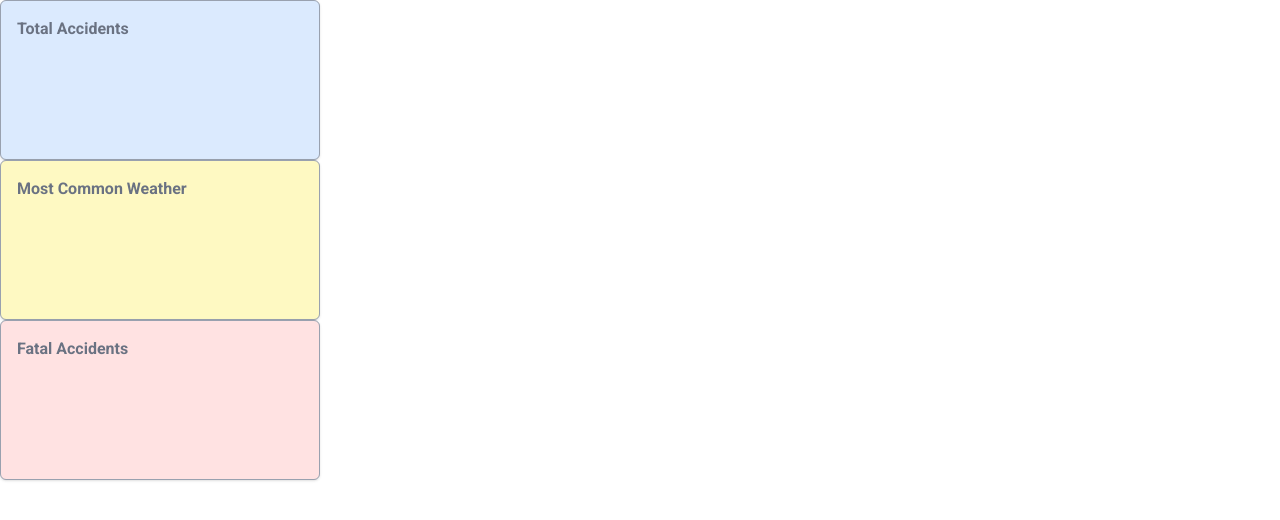
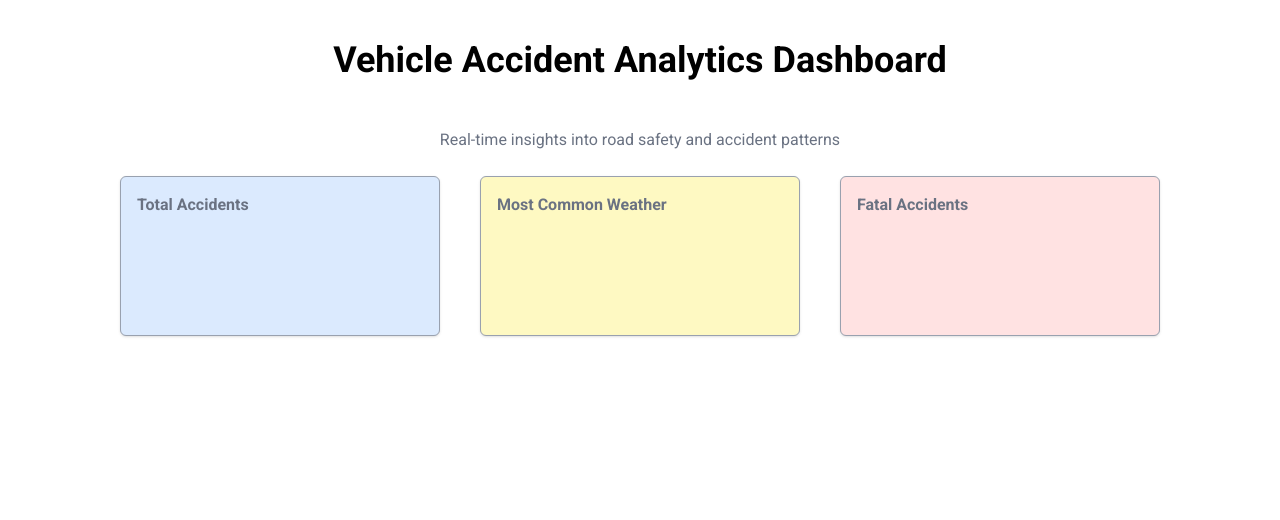
Before and after one commit to AdnanChowdhury7249/Road-accident-dashboard, a React (Vite) app in the folder frontend/: page / in a window 1280 px wide. Shown: the top 520 px of the page. Built offline with nearby package versions, Linux system fonts and the light colour scheme; no server answers; a web font is replaced by a local one.

Commit message:
created a header

```diff
--- a/frontend/src/App.jsx
+++ b/frontend/src/App.jsx
@@ -2,15 +2,14 @@ import './index.css'
 import TotalAccidentCard from "./components/totalAccidentCard"
 import MostCommonWeatherCard from './components/mostCommonWeatherCard'
 import TotalNumberOfFatalAccidents from './components/numOfFatalAccidents'
+import Header from './page/Header'
 
 function App() {
 
 
   return (
     <>
-      <TotalAccidentCard />
-      <MostCommonWeatherCard />
-      <TotalNumberOfFatalAccidents />
+      <Header />
     </>
   )
 }
--- /dev/null
+++ b/frontend/src/page/Header.jsx
@@ -0,0 +1,25 @@
+import TotalAccidentCard from "../components/totalAccidentCard"
+import MostCommonWeatherCard from '../components/mostCommonWeatherCard'
+import TotalNumberOfFatalAccidents from '../components/numOfFatalAccidents'
+
+const Header = () => {
+  return (
+    <div className="w-full px-8 py-10 flex justify-center">
+      <div className="flex flex-col items-center">
+        <h1 className="font-bold text-4xl mb-6 text-center">
+          Vehicle Accident Analytics Dashboard
+        </h1>
+        <h3 className="text-gray-500 py-6">Real-time insights into road safety and accident patterns
+        </h3>
+
+        <div className="flex flex-col lg:flex-row gap-10 ">
+          <TotalAccidentCard />
+          <MostCommonWeatherCard />
+          <TotalNumberOfFatalAccidents />
+        </div>
+      </div>
+    </div>
+  )
+}
+
+export default Header
```
